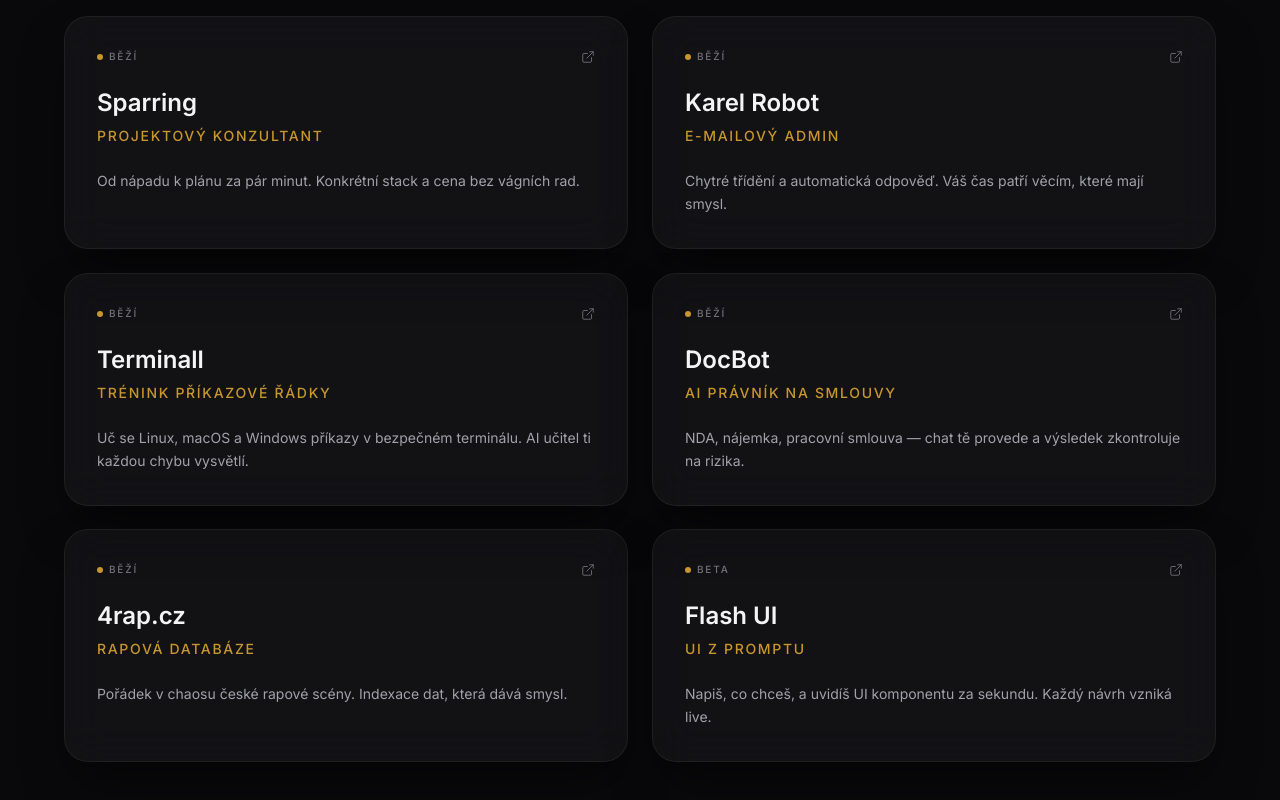
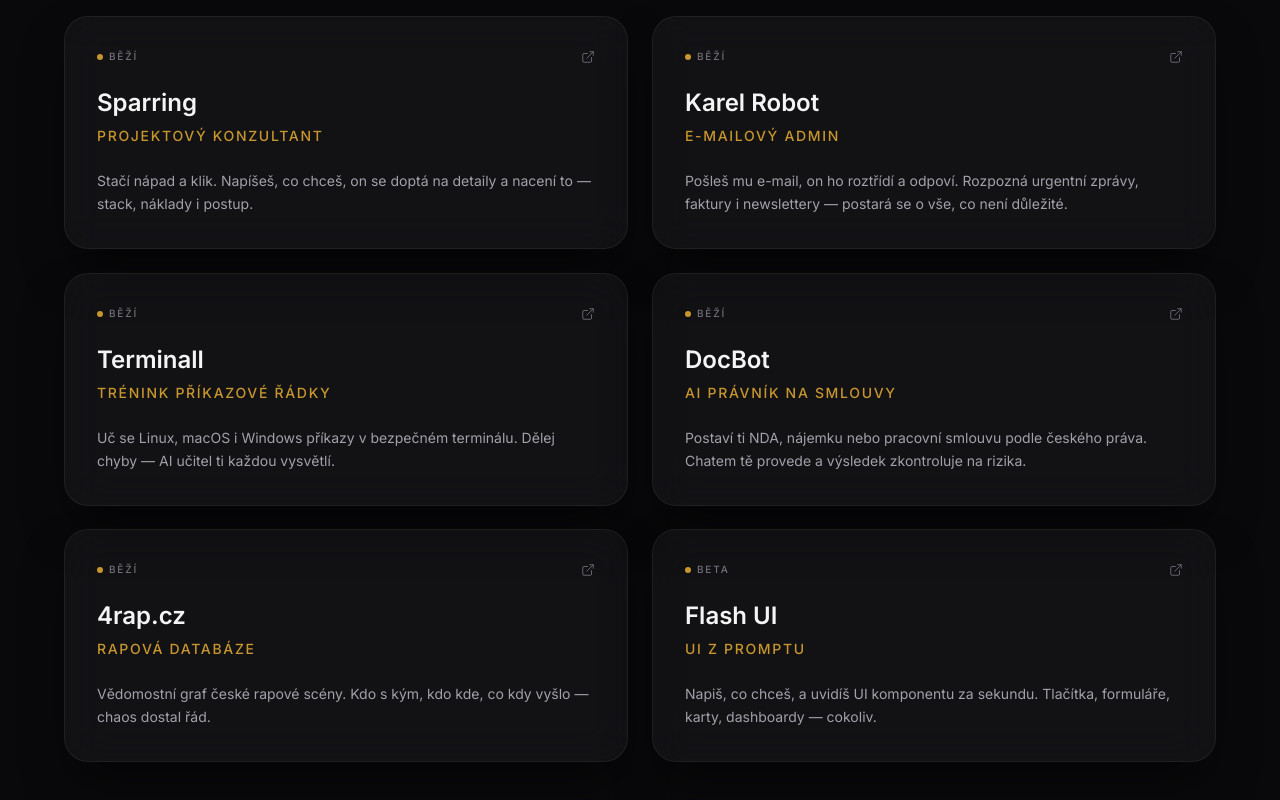
Before and after one commit to Peter-Pix/petrpiskacek.cz, a Next.js app: page / in a window 1280 px wide. Shown: the part 2125-2925 px from the top of the page. Built offline with nearby package versions, Linux system fonts and the light colour scheme; no server answers.

Commit message:
copy: blend app descriptions from .online + .cloud, unify length

```diff
--- a/src/components/Projects.tsx
+++ b/src/components/Projects.tsx
@@ -17,7 +17,7 @@ const caseStudies: CaseStudy[] = [
     name: "Sparring",
     result: "Projektový konzultant",
     description:
-      "Od nápadu k plánu za pár minut. Konkrétní stack a cena bez vágních rad.",
+      "Stačí nápad a klik. Napíšeš, co chceš, on se doptá na detaily a nacení to — stack, náklady i postup.",
     link: "https://petrpiskacek.cloud/challenge",
     linkLabel: "Vyzkoušet teď",
     status: "Běží",
@@ -26,7 +26,7 @@ const caseStudies: CaseStudy[] = [
     name: "Karel Robot",
     result: "E-mailový admin",
     description:
-      "Chytré třídění a automatická odpověď. Váš čas patří věcím, které mají smysl.",
+      "Pošleš mu e-mail, on ho roztřídí a odpoví. Rozpozná urgentní zprávy, faktury i newslettery — postará se o vše, co není důležité.",
     link: "https://karel.petrpiskacek.cloud",
     linkLabel: "Vyzkoušet Karla",
     status: "Běží",
@@ -35,7 +35,7 @@ const caseStudies: CaseStudy[] = [
     name: "Terminall",
     result: "Trénink příkazové řádky",
     description:
-      "Uč se Linux, macOS a Windows příkazy v bezpečném terminálu. AI učitel ti každou chybu vysvětlí.",
+      "Uč se Linux, macOS i Windows příkazy v bezpečném terminálu. Dělej chyby — AI učitel ti každou vysvětlí.",
     link: "https://terminall.petrpiskacek.cloud",
     linkLabel: "Otevřít Terminall",
     status: "Běží",
@@ -44,7 +44,7 @@ const caseStudies: CaseStudy[] = [
     name: "DocBot",
     result: "AI právník na smlouvy",
     description:
-      "NDA, nájemka, pracovní smlouva — chat tě provede a výsledek zkontroluje na rizika.",
+      "Postaví ti NDA, nájemku nebo pracovní smlouvu podle českého práva. Chatem tě provede a výsledek zkontroluje na rizika.",
     link: "https://docbot.petrpiskacek.cloud",
     linkLabel: "Vyzkoušet DocBot",
     status: "Běží",
@@ -53,7 +53,7 @@ const caseStudies: CaseStudy[] = [
     name: "4rap.cz",
     result: "Rapová databáze",
     description:
-      "Pořádek v chaosu české rapové scény. Indexace dat, která dává smysl.",
+      "Vědomostní graf české rapové scény. Kdo s kým, kdo kde, co kdy vyšlo — chaos dostal řád.",
     link: "https://petrpiskacek.online#projekty",
     linkLabel: "Přečíst příběh",
     status: "Běží",
@@ -62,7 +62,7 @@ const caseStudies: CaseStudy[] = [
     name: "Flash UI",
     result: "UI z promptu",
     description:
-      "Napiš, co chceš, a uvidíš UI komponentu za sekundu. Každý návrh vzniká live.",
+      "Napiš, co chceš, a uvidíš UI komponentu za sekundu. Tlačítka, formuláře, karty, dashboardy — cokoliv.",
     link: "https://petrpiskacek.cloud/flash-ui",
     linkLabel: "Vyzkoušet Flash UI",
     status: "Beta",
```
